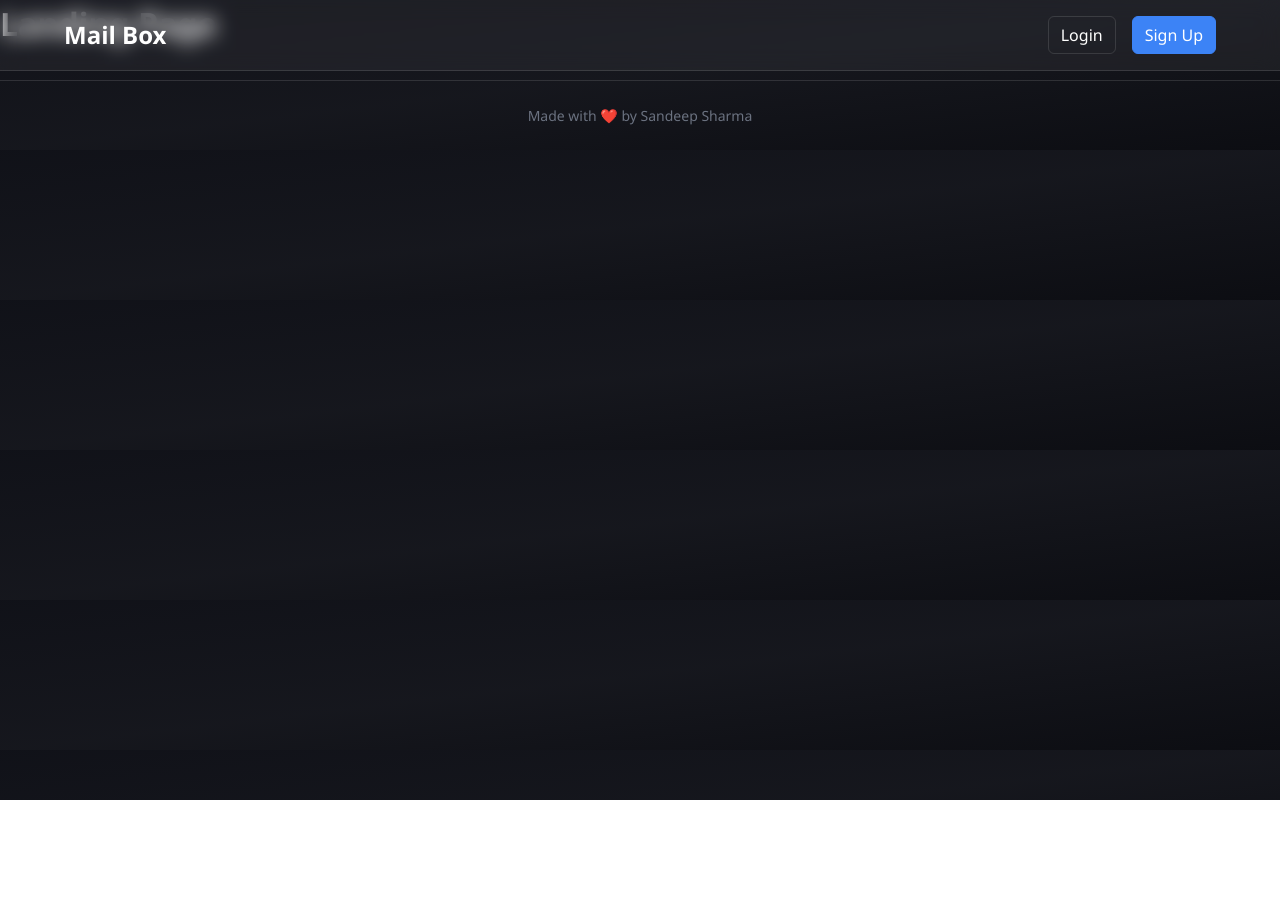
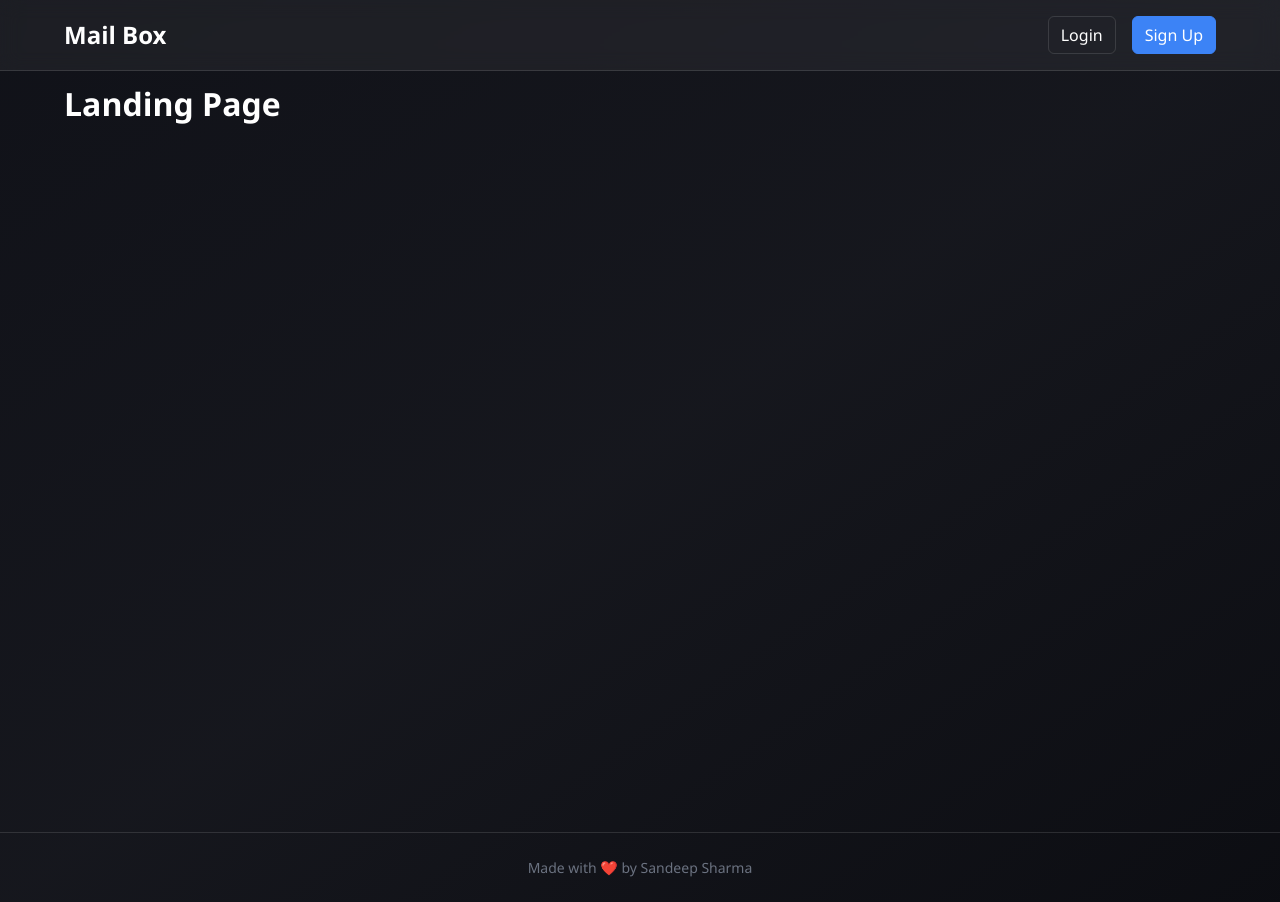
Before and after one commit to devsandeepsharma/Mail-Box, a React (Vite) app: page /landing in a window 1280 px wide. Before the commit the page ends 800 px from the top, so only its background shows below. Built offline with nearby package versions, Linux system fonts and the light colour scheme.

Commit message:
pages added

```diff
--- /dev/null
+++ b/src/pages/ForgotPassword.jsx
@@ -0,0 +1,11 @@
+import "./pages.css";
+
+const ForgotPassword = () => {
+    return (
+        <main>
+            <h1>Forgot Password Page</h1>
+        </main>
+    )
+}
+
+export default ForgotPassword;
--- /dev/null
+++ b/src/pages/Landing.jsx
@@ -0,0 +1,11 @@
+import "./pages.css";
+
+const Landing = () => {
+    return (
+        <main>
+            <h1>Landing Page</h1>
+        </main>
+    )
+}
+
+export default Landing;
--- /dev/null
+++ b/src/pages/Login.jsx
@@ -0,0 +1,11 @@
+import "./pages.css";
+
+const Login = () => {
+    return (
+        <main>
+            <h1>Login Page</h1>
+        </main>
+    )
+}
+
+export default Login;
--- /dev/null
+++ b/src/pages/Signup.jsx
@@ -0,0 +1,11 @@
+import "./pages.css";
+
+const Signup = () => {
+    return (
+        <main>
+            <h1>Signup Page</h1>
+        </main>
+    )
+}
+
+export default Signup;
--- /dev/null
+++ b/src/pages/pages.css
@@ -0,0 +1,13 @@
+main {
+    min-height: 100vh;
+    padding: 4rem 1rem;
+
+    display: flex;
+    flex-direction: column;
+}
+
+@media (min-width: 750px) {
+    main {
+        padding: 5rem 4rem 0;
+    }
+}
```
Also changed, not shown: src/App.jsx (+8 -4 lines).
